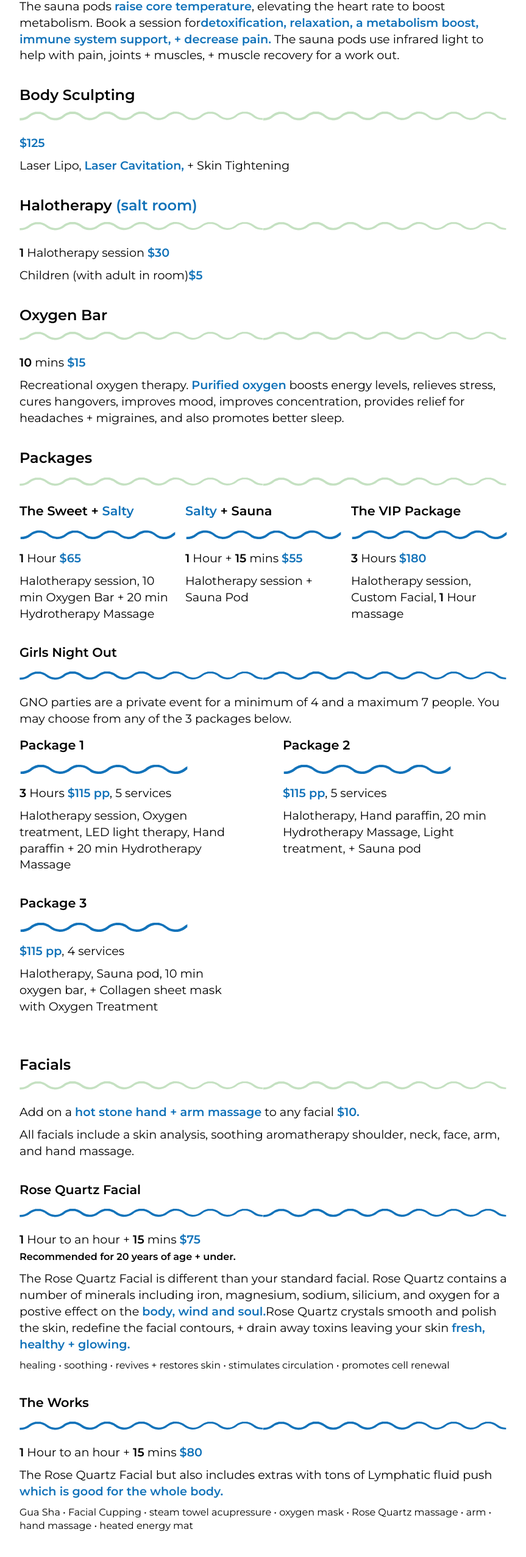
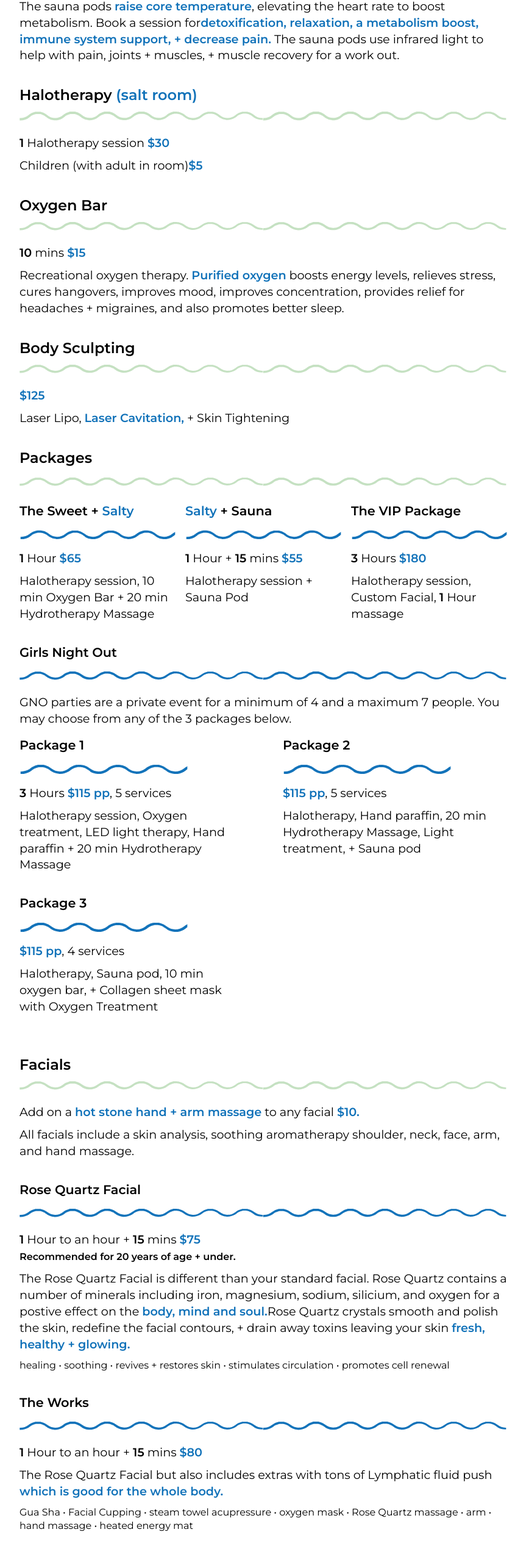
Before and after one commit to gabester78/Get-Salty-Studio, a React (Create React App) app in the folder gs-studio/: page /services in a window 1280 px wide. Shown: the part 1211-3764 px from the top of the page at 61% size, without its empty margins (208-1071 px from the left). Built offline with nearby package versions, Linux system fonts and the light colour scheme.

Commit message:
Fixed typos

```diff
--- a/gs-studio/src/components/services.js
+++ b/gs-studio/src/components/services.js
@@ -47,22 +47,6 @@ const Services = () => {
         </article>
 
         <article>
-          <h4>Body Sculpting</h4>
-          <img
-            className="article_border_headings"
-            src={teal_border}
-            alt="wavy teal line graphic"
-          />
-          <p>
-            <span className="blue_text">$125</span>
-          </p>
-          <p>
-            Laser Lipo, <span className="blue_text">Laser Cavitation,</span> +
-            Skin Tightening
-          </p>
-        </article>
-
-        <article>
             <h4>
               Halotherapy <span className="blue_text">&#40;salt room&#41;</span>
             </h4>
@@ -99,6 +83,22 @@ const Services = () => {
               relieves stress, cures hangovers, improves mood, improves concentration, provides relief for headaches + migraines,
               and also promotes better sleep.
             </p>
+        </article>
+
+        <article>
+          <h4>Body Sculpting</h4>
+          <img
+            className="article_border_headings"
+            src={teal_border}
+            alt="wavy teal line graphic"
+          />
+          <p>
+            <span className="blue_text">$125</span>
+          </p>
+          <p>
+            Laser Lipo, <span className="blue_text">Laser Cavitation,</span> +
+            Skin Tightening
+          </p>
         </article>
 
         <h4 className="card_heading">Packages</h4>
@@ -253,7 +253,7 @@ const Services = () => {
             The Rose Quartz Facial is different than your standard facial. Rose
             Quartz contains a number of minerals including iron, magnesium,
             sodium, silicium, and oxygen for a postive effect on the{" "}
-            <span className="blue_text">body, wind and soul.</span>
+            <span className="blue_text">body, mind and soul.</span>
             Rose Quartz crystals smooth and polish the skin, redefine the facial
             contours, + drain away toxins leaving your skin{" "}
             <span className="blue_text">fresh, healthy + glowing.</span>
@@ -287,7 +287,7 @@ const Services = () => {
           </p>
         </article>
         <article>
-          <h5>Hydroderabrasion Facial</h5>
+          <h5>Hydrodermabrasion Facial</h5>
           <img
             className="article_border"
             src={blue_border}
@@ -620,7 +620,7 @@ const Services = () => {
           />
           <p>
             <span className="bold_text">45</span> mins{" "}
-            <span className="blue_text">$55</span>
+            <span className="blue_text">$65</span>
           </p>
           <p>
             Reflexology in the <span className="blue_text">Halotherapy</span>{" "}
@@ -668,7 +668,7 @@ const Services = () => {
           </article>
           <article className="cards">
             <h5>
-              <span className="blue_text">Infared</span> Massage
+              <span className="blue_text">Infrared</span> Massage
             </h5>
             <img
               className="blue_borders"
```
